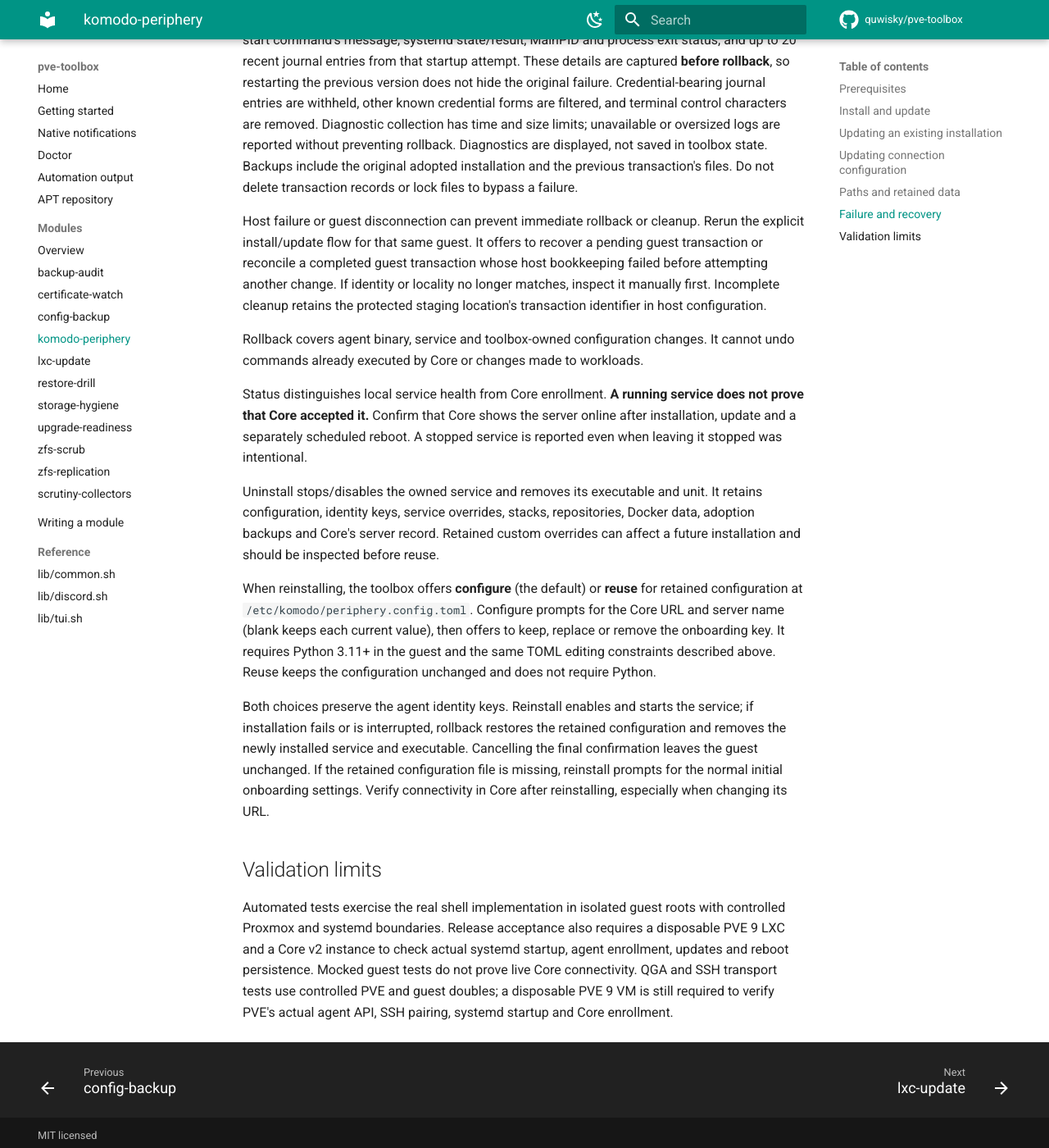
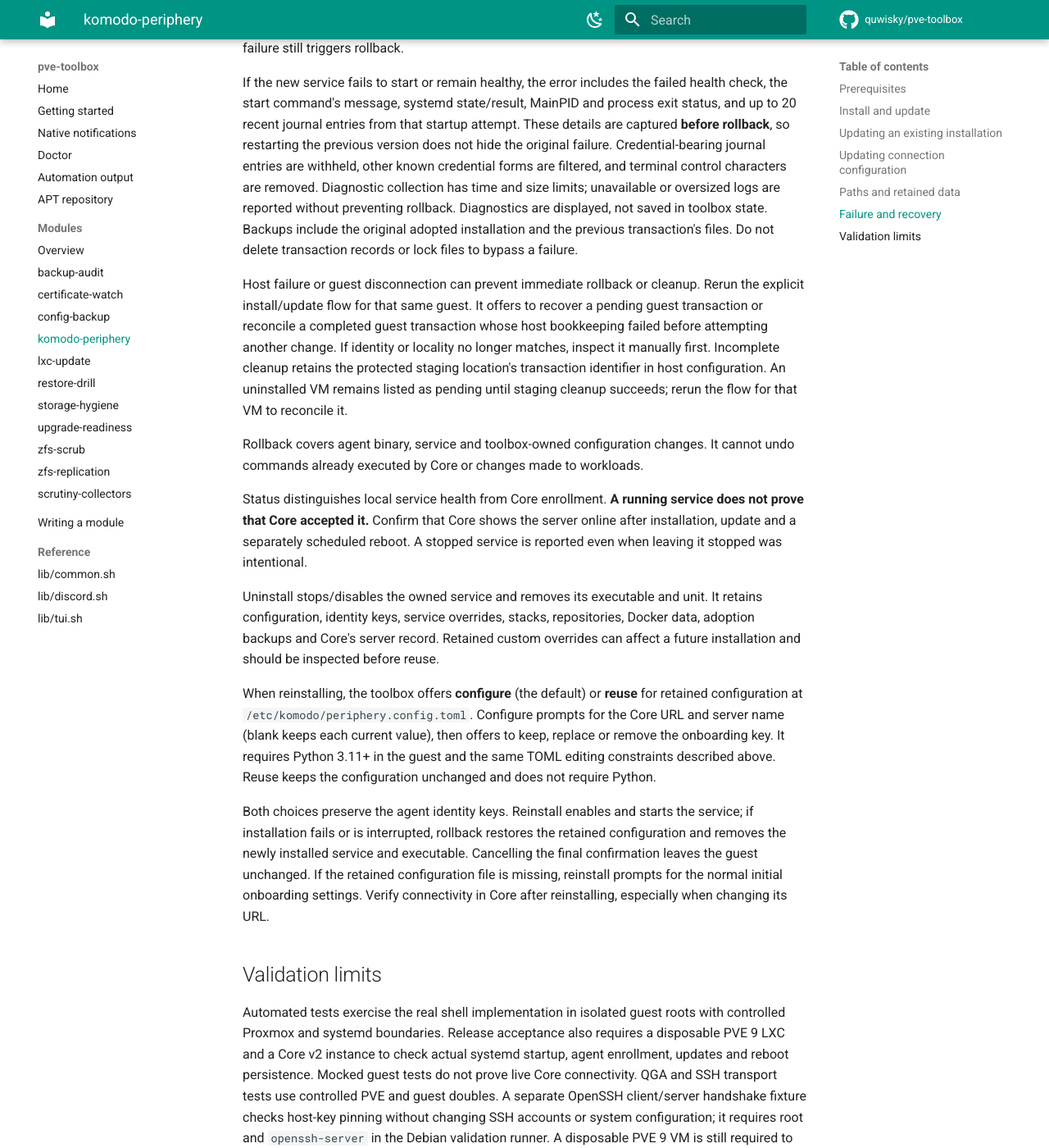
Before and after one commit to quwisky/pve-toolbox, an MkDocs documentation site: the page built from docs/modules/komodo-periphery.md, in a window 1280 px wide and 1400 px high, scrolled down 4537 px. Shown: the whole window at 82% size. Built offline with MkDocs 1.6.1 and Material for MkDocs 9.7.7, drawn with Linux system fonts in a browser that asks for light colours; comment, search, counter and statistics services are not loaded; some of the changed text lies outside the part shown.

Commit message:
fix(komodo-periphery): address VM transport and recovery review

```diff
--- a/docs/modules/komodo-periphery.md
+++ b/docs/modules/komodo-periphery.md
@@ -28,8 +28,9 @@ the PVE host**. Add the guest's verified host key to that file through your
 normal trusted provisioning process; the toolbox does not run `ssh-keyscan` or
 trust a key on first use. Enter the address or DNS name, port, and absolute
 paths during the VM flow. Use an address that remains tied to the selected VM.
-The SSH session uses root key authentication, strict host-key checking, and
-disables agent and connection forwarding. Every SSH transfer command checks
+Only the dedicated file supplies trusted host keys; system-wide known-hosts
+files are excluded. The SSH session uses root key authentication, strict host-key
+checking, and disables agent and connection forwarding. Every SSH transfer command checks
 the DMI UUID in that same connection; each staged chunk also checks the guest
 machine ID. A changed key or mismatched guest identity stops staging.
 
@@ -166,8 +167,10 @@ helpers in `/etc/pve-toolbox/komodo-periphery-CTID.conf`. The managed ID list is
 host state. VM records use `/etc/pve-toolbox/komodo-periphery-qemu-VMID.conf`,
 `/etc/pve-toolbox/komodo-periphery-qemu.conf`, and
 `/var/lib/pve-toolbox/komodo-periphery-qemu-VMID.state`; these are separate from
-LXC records even when the numeric IDs match. VM transfer uses a protected
-nonce-bound directory under guest `/run`. Files are sent in verified chunks,
+LXC records even when the numeric IDs match. Updates to the shared VM list are
+serialized, so operations on different VMs preserve each other's entries.
+VM transfer uses a protected nonce-bound directory under guest `/run`.
+Files are sent in verified chunks,
 then removed after a completed operation. An interrupted operation retains the
 transaction ID for explicit recovery.
 
@@ -207,6 +210,8 @@ recover a pending guest transaction or reconcile a completed guest transaction
 whose host bookkeeping failed before attempting another change. If identity or
 locality no longer matches, inspect it manually first. Incomplete cleanup retains
 the protected staging location's transaction identifier in host configuration.
+An uninstalled VM remains listed as pending until staging cleanup succeeds;
+rerun the flow for that VM to reconcile it.
 
 Rollback covers agent binary, service and toolbox-owned configuration changes.
 It cannot undo commands already executed by Core or changes made to workloads.
@@ -242,5 +247,8 @@ with controlled Proxmox and systemd boundaries. Release acceptance also requires
 a disposable PVE 9 LXC and a Core v2 instance to check actual systemd startup,
 agent enrollment, updates and reboot persistence. Mocked guest tests do not prove
 live Core connectivity. QGA and SSH transport tests use controlled PVE and
-guest doubles; a disposable PVE 9 VM is still required to verify PVE's actual
-agent API, SSH pairing, systemd startup and Core enrollment.
+guest doubles. A separate OpenSSH client/server handshake fixture checks host-key
+pinning without changing SSH accounts or system configuration; it requires root
+and `openssh-server` in the Debian validation runner. A disposable PVE 9 VM is
+still required to verify PVE's actual agent API, SSH pairing, systemd startup
+and Core enrollment.
```
Also changed, not shown: 8 other files.
